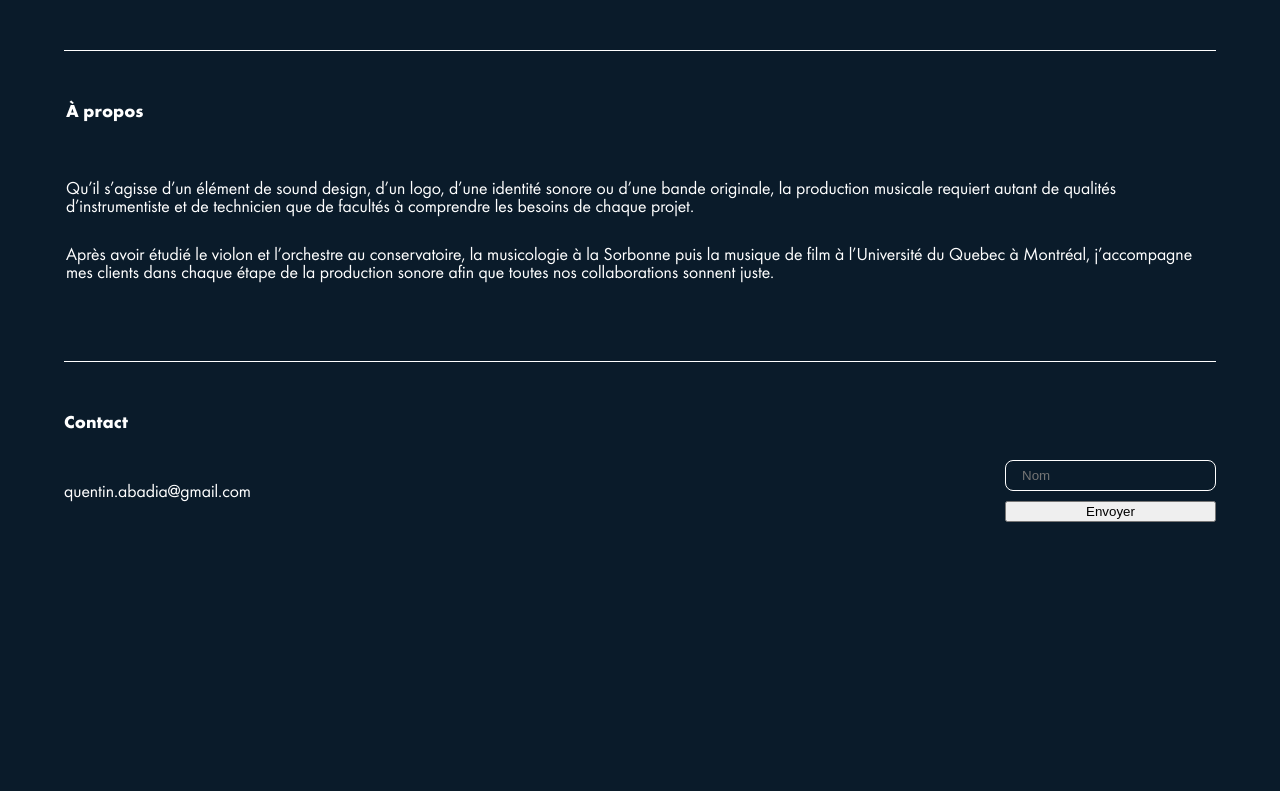
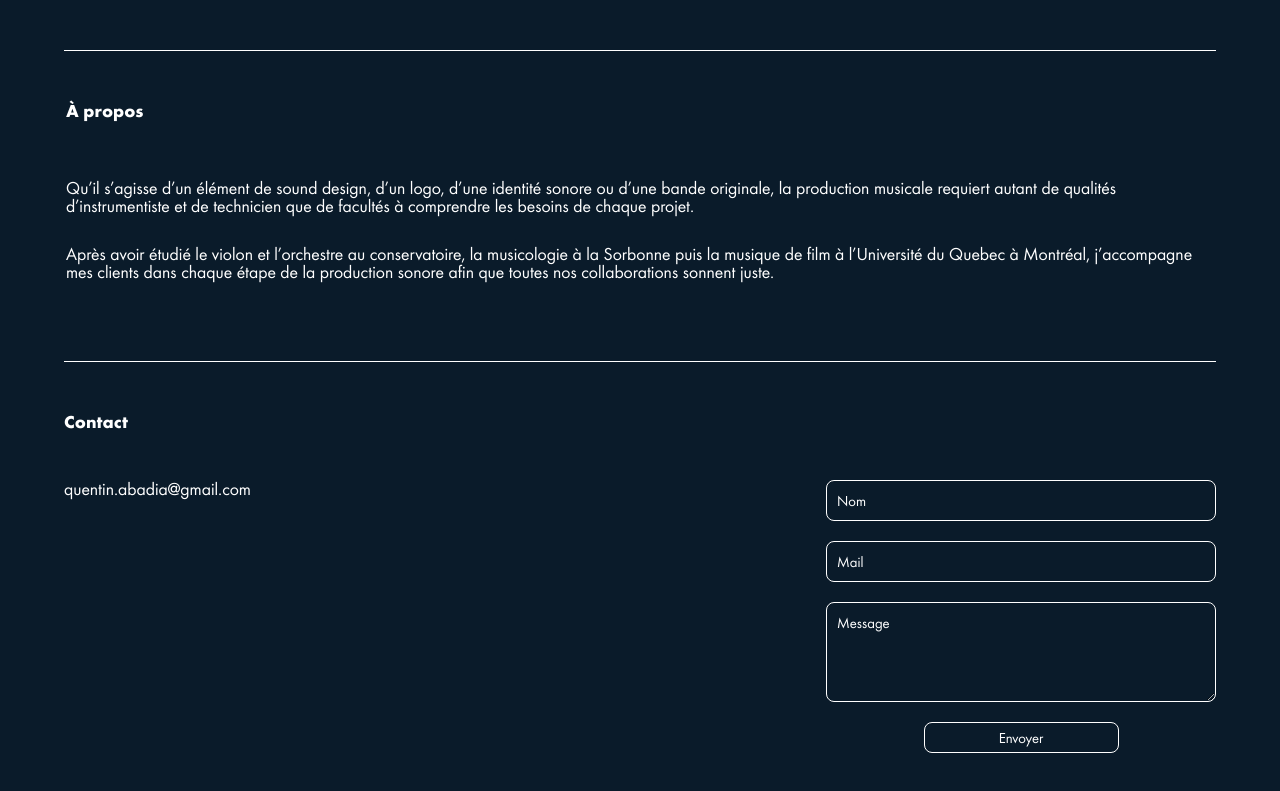
Before and after one commit to Lucieabd98/quentin-site, a React (Vite) app: page / in a window 1280 px wide. Shown: the part 4618-5409 px from the top of the page. Before the commit the page ends 5330 px from the top, so only its background shows below. Built offline with nearby package versions, Linux system fonts and the light colour scheme; the HTML template or start-up script is replaced by a standard one.

Commit message:
form submission

```diff
--- a/src/components/About/about.css
+++ b/src/components/About/about.css
@@ -12,3 +12,9 @@
   font-weight: 400;
   padding-bottom: 30px;
 }
+
+@media (max-width: 480px) {
+  .about-text p {
+    font-size: 15px;
+  }
+}
--- a/src/components/Contact/Contact.jsx
+++ b/src/components/Contact/Contact.jsx
@@ -3,6 +3,9 @@ import { useState } from "react";
 
 const Contact = () => {
   const [name, setName] = useState("");
+  const [mail, setMail] = useState("");
+  const [message, setMessage] = useState("");
+
   return (
     <div className="contact-container">
       <h2>Contact</h2>
@@ -34,9 +37,30 @@ const Contact = () => {
                 setName(event.target.value);
               }}
             />
-            {/* <input type="email" name="email" required placeholder="Mail" />
-            <textarea name="message" required placeholder="Message"></textarea> */}
-            <button type="submit">Envoyer</button>
+            <input
+              type="email"
+              name="email"
+              id="mail"
+              required
+              placeholder="Mail"
+              value={mail}
+              onChange={(event) => {
+                setMail(event.target.value);
+              }}
+            />
+            <textarea
+              name="message"
+              id="message"
+              required
+              placeholder="Message"
+              value={message}
+              onChange={(event) => {
+                setMessage(event.target.value);
+              }}
+            ></textarea>
+            <button className="submit-form" type="submit">
+              Envoyer
+            </button>
           </form>
         </div>
       </div>
--- a/src/components/Contact/contact.css
+++ b/src/components/Contact/contact.css
@@ -1,13 +1,12 @@
 .contact-container {
-  height: 300px;
   display: flex;
   flex-direction: column;
-  gap: 30px;
+  gap: 50px;
+  padding-bottom: 100px;
 }
 
 .contact-infos {
   display: flex;
-  align-items: center;
   justify-content: space-between;
 }
 
@@ -23,14 +22,60 @@
 form {
   display: flex;
   flex-direction: column;
-  gap: 10px;
+  gap: 20px;
+}
+
+input,
+textarea,
+button.submit-form {
+  background-color: transparent;
+  border: white 1px solid;
+  border-radius: 8px;
+  color: white;
+  font-family: "Futura";
+  font-size: 15px;
 }
 
 input,
 textarea {
-  background-color: transparent;
-  border: white 1px solid;
-  border-radius: 8px;
-  padding: 7px 16px;
+  padding: 10px 200px 10px 10px;
+}
+
+::placeholder {
   color: white;
+  font-family: "Futura";
+  justify-self: center;
 }
+
+textarea {
+  height: 100px;
+}
+
+button.submit-form {
+  width: 50%;
+  justify-self: center;
+  align-self: center;
+  padding: 5px 10px;
+}
+
+@media (max-width: 768px) {
+  input,
+  textarea {
+    padding: 10px 150px 10px 10px;
+  }
+}
+
+@media (max-width: 480px) {
+  .contact-infos {
+    display: flex;
+    flex-direction: column;
+    gap: 20px;
+  }
+  input,
+  textarea {
+    padding: 5px 8px;
+  }
+  .left-column p {
+    font-size: 15px;
+  }
+}
--- a/src/components/Definitions/definitions.css
+++ b/src/components/Definitions/definitions.css
@@ -50,11 +50,14 @@
 }
 
 @media (max-width: 480px) {
+  .definitions {
+    height: 540px;
+  }
   .definitions-texts {
-    padding: 10px;
+    padding: 15px;
   }
   .definitions-texts p {
-    font-size: 16px;
+    font-size: 14px;
     font-weight: 500;
     line-height: 20px;
   }
```
